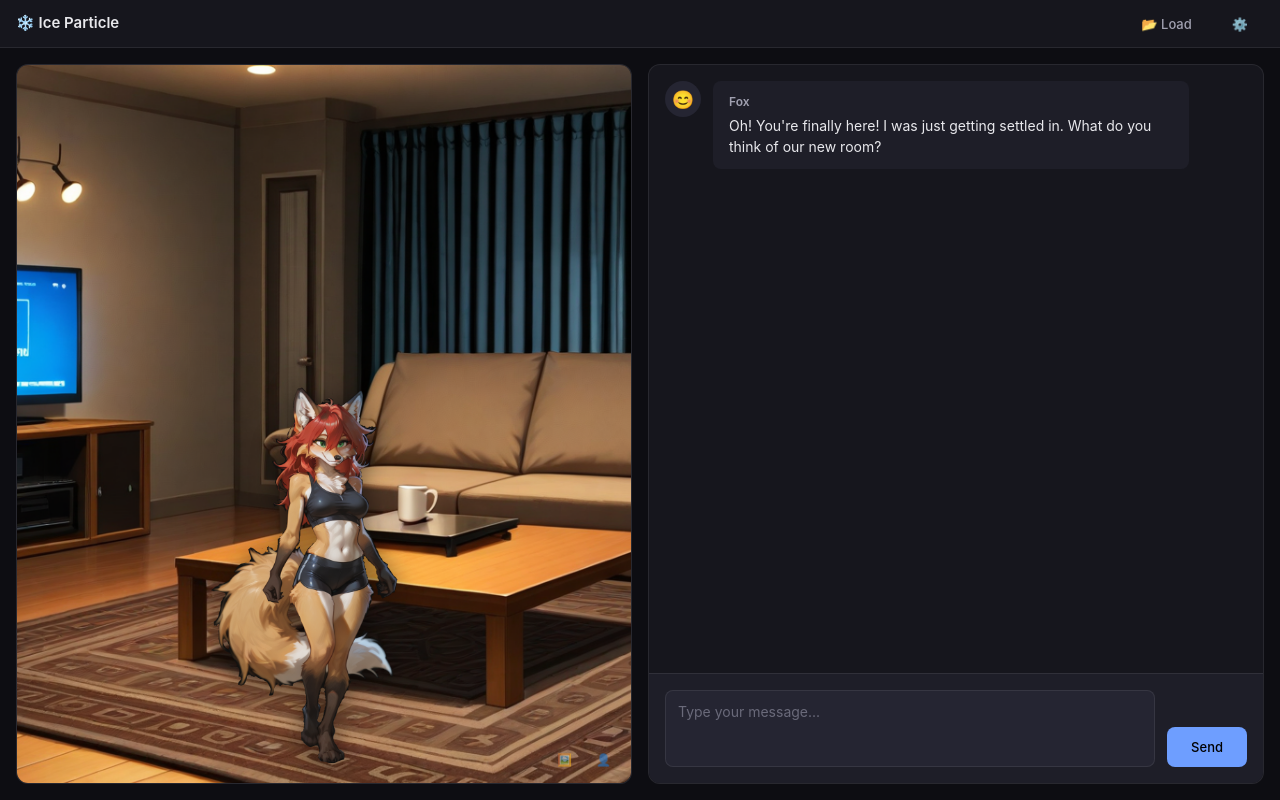
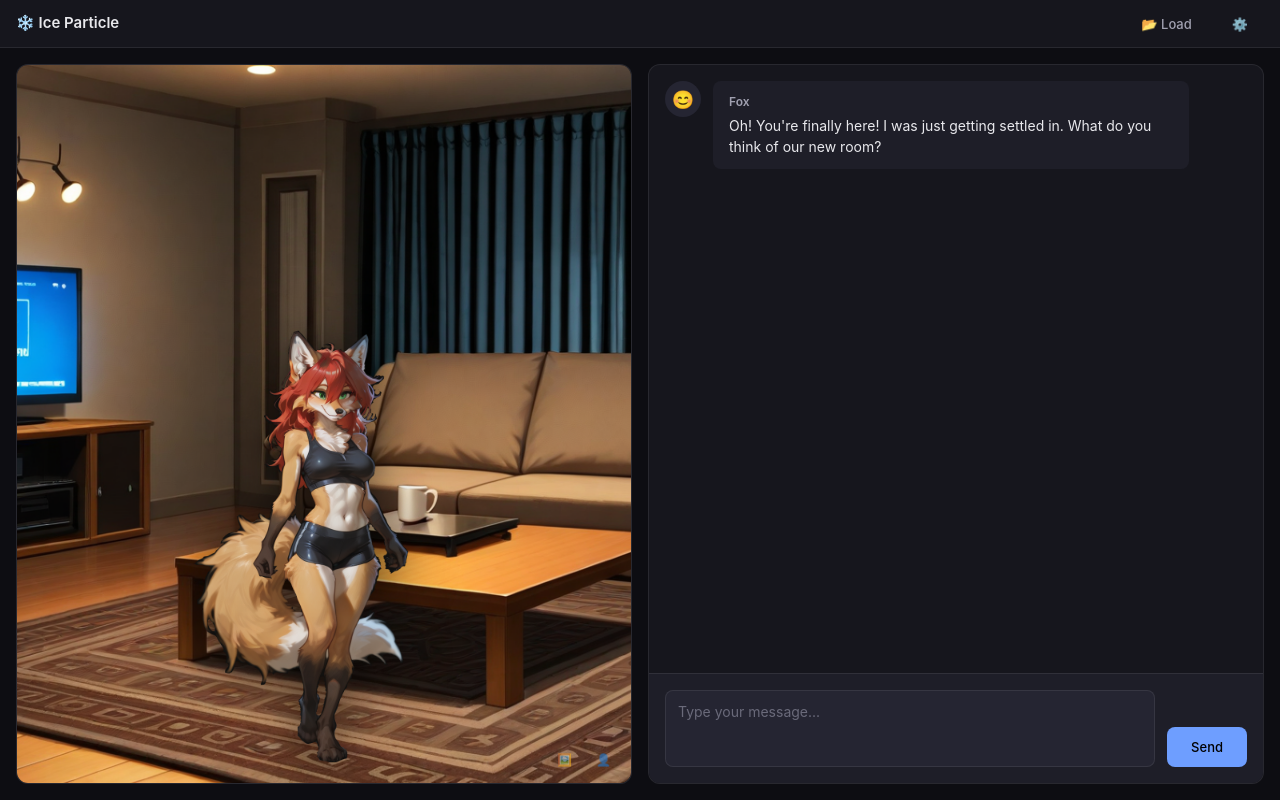
Before and after one commit to annabellecaprine/AnansiIceParticle, a website built with Vite: page index.html in a window 1280 px wide. Both pictures are taken after a click on the button "📂 Load". Built offline with nearby package versions, Linux system fonts and the light colour scheme.

Commit message:
fix(css): Improve character sprite scaling

```diff
--- a/src/styles.css
+++ b/src/styles.css
@@ -386,18 +386,23 @@ body {
    ============================================ */
 
 .character-sprite {
-  height: 70%;
-  max-height: 400px;
-  position: relative;
+  position: absolute;
+  bottom: var(--space-4);
+  height: 85%;
+  max-height: none;
   display: flex;
   flex-direction: column;
   align-items: center;
+  justify-content: flex-end;
 }
 
 .character-sprite img {
-  height: 100%;
+  max-height: 100%;
+  max-width: 100%;
+  width: auto;
+  height: auto;
   object-fit: contain;
-  filter: drop-shadow(0 4px 12px rgba(0, 0, 0, 0.5));
+  filter: drop-shadow(0 8px 24px rgba(0, 0, 0, 0.6));
 }
 
 .character-sprite.position-left {
```
